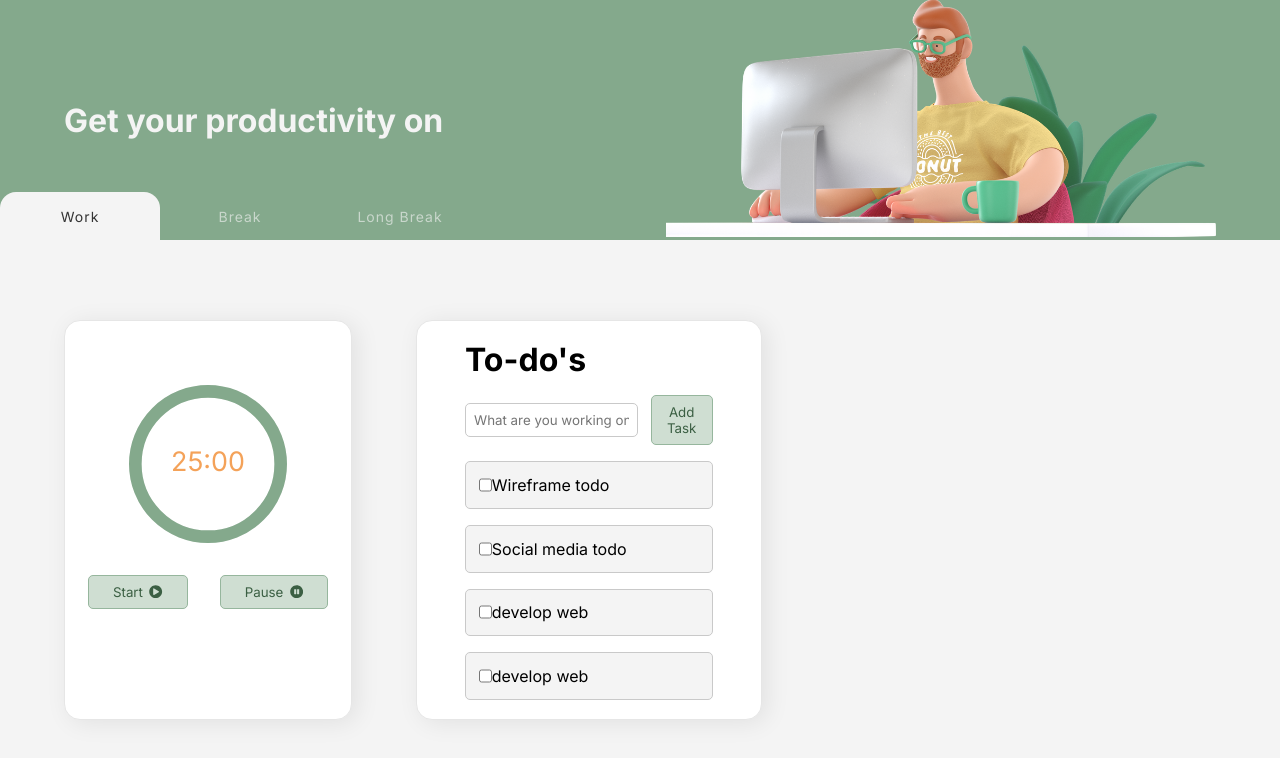
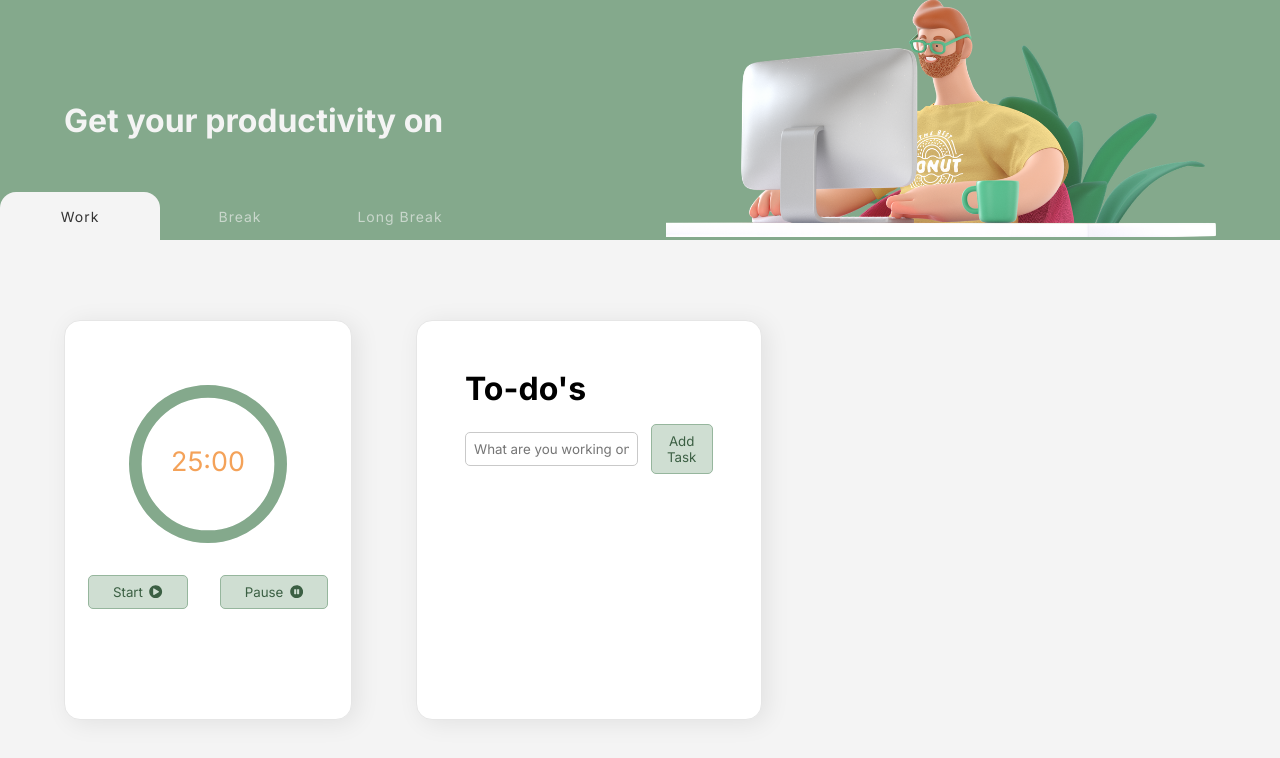
Before and after one commit to dardan8/pomodoro, a Next.js app: page / in a window 1280 px wide. Shown: the top 758 px of the page. Built offline with nearby package versions, Linux system fonts and the light colour scheme.

Commit message:
ToDoList

```diff
--- a/components/TodoList.jsx
+++ b/components/TodoList.jsx
@@ -3,51 +3,44 @@ import styles from "./TodoList.module.scss";
 import { useState } from "react";
 
 const TodoList = () => {
-  const [todoList, setToDoList] = useState("");
-  const [todoInput, setToDoInpit] = useState("");
+  const [todoList, setToDoList] = useState([]);
+  const [todoInput, setToDoInput] = useState("");
 
-  const todos = [
-    {
-      id: 1,
-      content: "Wireframe todo",
-    },
-    {
-      id: 2,
-      content: "Social media todo",
-    },
-    {
-      id: 3,
-      content: "develop web",
-    },
-    {
-      id: 4,
-      content: "develop web",
-    },
-  ];
+  const addToDo = (e) => {
+    setToDoInput("");
+
+    e.preventDefault();
+    setToDoList([{ id: 4, item: todoInput, completed: false }, ...todoList]);
+  };
+
   return (
     <div className={styles.todo_widgetarea}>
       <form className={styles.form_todo}>
         <input
           className={styles.todo_input}
           type='text'
+          value={todoInput}
           placeholder='What are you working on?'
           onChange={(e) => {
-            setToDoList(e.target.value);
+            setToDoInput(e.target.value);
           }}
         />
-        <button className={styles.todo_button}>Add Task</button>
+        <button className={styles.todo_button} onClick={addToDo}>
+          Add Task
+        </button>
       </form>
+
       <div className={styles.todo_items}>
-        {todos.map((todo, id) => {
+        {todoList.map((todo, id) => {
           return (
-            <label className={styles.todo_List}>
-              <input type='checkbox' id={todo.id} />
-              {todo.content}
-            </label>
+            <div className={styles.checkbox_wrapper}>
+              <label>
+                <input type='checkbox' id={todo.id} />
+                {todo.item}
+              </label>
+            </div>
           );
         })}
-
-        {todoList}
       </div>
     </div>
   );
--- a/components/TodoList.module.scss
+++ b/components/TodoList.module.scss
@@ -1,6 +1,7 @@
 .todo_widgetarea {
   display: flex;
   flex-direction: column;
+
   gap: 1rem;
 }
 
@@ -50,3 +51,17 @@
 .todo_button:hover {
   background-color: #84a98cd3;
 }
+
+.checkbox_wrapper input[type="checkbox"] {
+  /* removing default appearance */
+  -webkit-appearance: none;
+  appearance: none;
+  /* creating a custom design */
+  width: 1.6em;
+  height: 1.6em;
+  border-radius: 0.15em;
+  margin-right: 0.5em;
+  border: 0.15em solid #007a7e;
+  outline: none;
+  cursor: pointer;
+}
--- a/components/countdown.module.scss
+++ b/components/countdown.module.scss
@@ -39,16 +39,16 @@
 .todos_container {
   display: flex;
   flex-direction: column;
-  align-items: stretch;
-  justify-content: center;
   box-sizing: border-box;
 
   width: 30%;
   height: 100%;
   background-color: #fff;
+
   padding: 3rem;
   border-radius: 1rem;
   border: 1px solid #e6e6e6;
+
   -webkit-box-shadow: 5px 3px 25px 0px rgba(0, 0, 0, 0.13);
   -moz-box-shadow: 5px 3px 25px 0px rgba(0, 0, 0, 0.13);
   box-shadow: 5px 3px 25px 0px rgba(0, 0, 0, 0.08);
```
